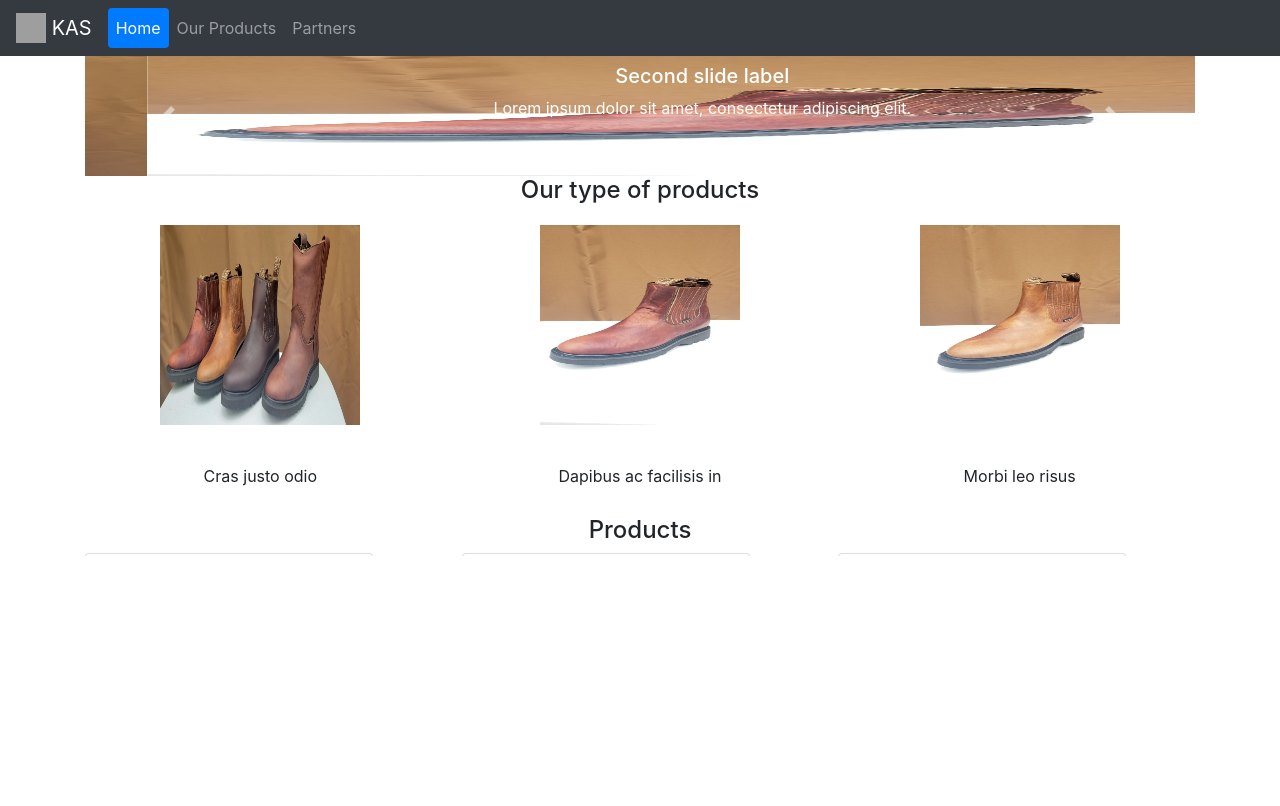
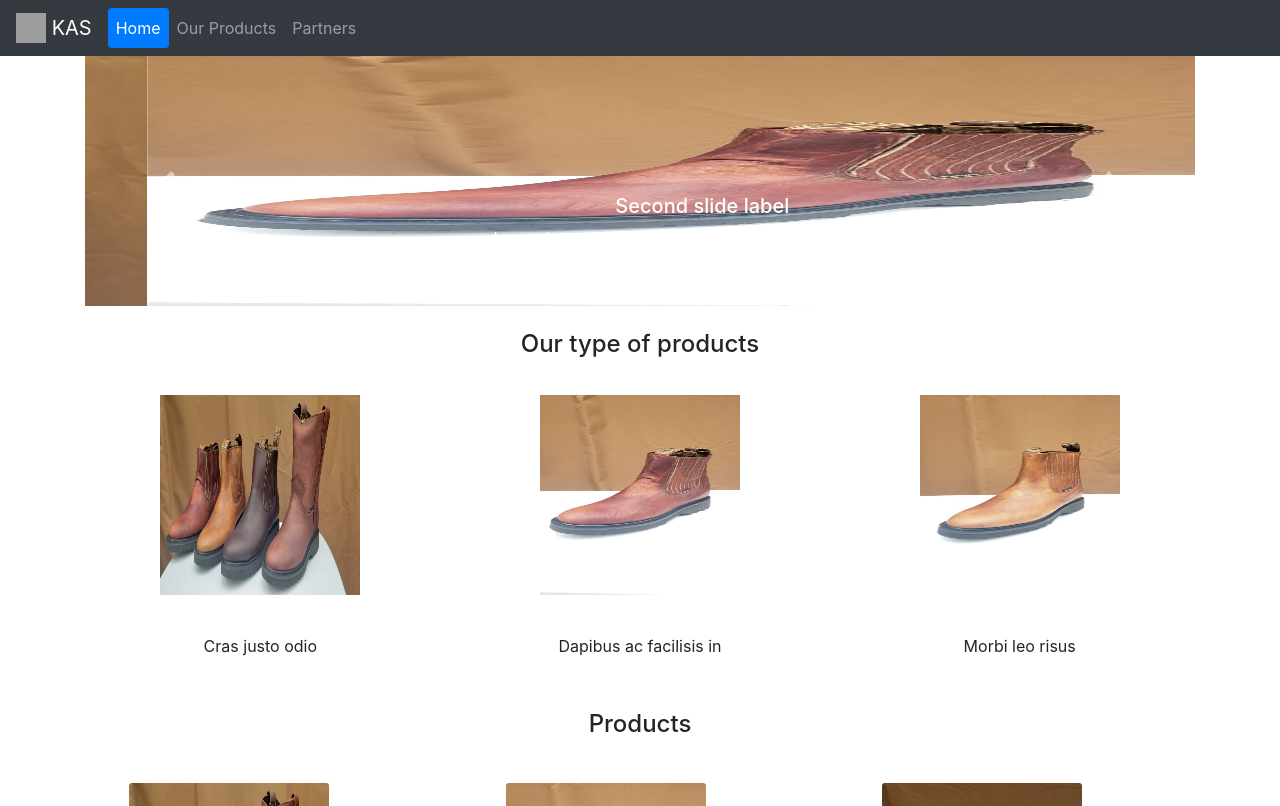
Before and after one commit to jealdana/KAS01, an Angular app: page /home in a window 1280 px wide. Built offline with nearby package versions, Linux system fonts and the light colour scheme; grey boxes are pictures that could not be loaded.

Commit message:
change size of sections including the carousel size

```diff
--- a/src/app/components/carousel/carousel.component.css
+++ b/src/app/components/carousel/carousel.component.css
@@ -1,3 +1,3 @@
 img {
-  height: 120px;
+  height: 250px;
 }
--- a/src/app/components/home/home.component.css
+++ b/src/app/components/home/home.component.css
@@ -1,8 +1,9 @@
 .hbTest {
-  height: 500px;
+  height: 750px;
   width: 100%;
   overflow-y: scroll;
   position: relative;
+  overflow-x: hidden;
 }
 
 div#partnersCatalog {
@@ -13,13 +14,16 @@ object#catalogJe{
   height: 350px;
 }
 
--section1{
-  width: 100%;
-  background-image: url("../../../assets/img/products/1.jpeg");
+.section1{
+  height: auto;
+  /* background-image: url("../../../assets/img/products/1.jpeg"); */
+
 }
 
 h4{
   text-align:center;
+  margin-top: 1em;
+  margin-bottom: 1em;
 }
 
 
--- a/src/app/components/home/home.component.html
+++ b/src/app/components/home/home.component.html
@@ -1,6 +1,6 @@
 
 <div data-spy="scroll" data-target="#example" data-offset="10" class="hbTest">
-  <div id="home" class="section1">
+  <div id="home" class="section">
     <app-carousel></app-carousel>
     <h4>Our type of products</h4>
     <ul class="list-group list-group-horizontal row">
@@ -9,20 +9,20 @@
       <li class="list-group-item border-0 col-sm"><img src="../../../assets/img/products/3.jpeg" class="thumbnail " alt=""><br><p style="text-align:center;">Morbi leo risus</p></li>
     </ul>
   </div>
-  <div id="products" class="section2">
+  <div id="products" class="section">
     <h4>Products</h4>
     <div class="card-columns">
-      <div *ngFor="let item of boots;" class="card" style="width: 18rem;">
-        <div class="card-body">
+      <div *ngFor="let item of boots;" class="card border-0" style="width: 18rem;">
+        <div class="card-body row">
           <img [src]="item.img" class="card-img-top thumbnail " [alt]="item.name">
           <p class="card-text">Some quick example text to build on the card title and make up the bulk of the card's content.</p>
         </div>
       </div>
     </div>
   </div>
-  <div id="partners" class="section3">
+  <div id="partners" class="section">
     <h4>Partners</h4>
-    <div id="partnersCatalog" class="container">
+    <div id="partnersCatalog" class="container d-block">
       <object id="catalogJe" data="https://img1.wsimg.com/blobby/go/debfa7fa-61c0-42d7-99c3-dc563f4143aa/downloads/1coj879e0_792120.pdf?ver=1551979219074" type="application/pdf">
         <iframe src="https://docs.google.com/viewer?url=https://img1.wsimg.com/blobby/go/debfa7fa-61c0-42d7-99c3-dc563f4143aa/downloads/1coj879e0_792120.pdf?ver=1551979219074&embedded=true"></iframe>
       </object>
```
Also changed, not shown: 1 other file (tests, documents, lock files or other folders).
